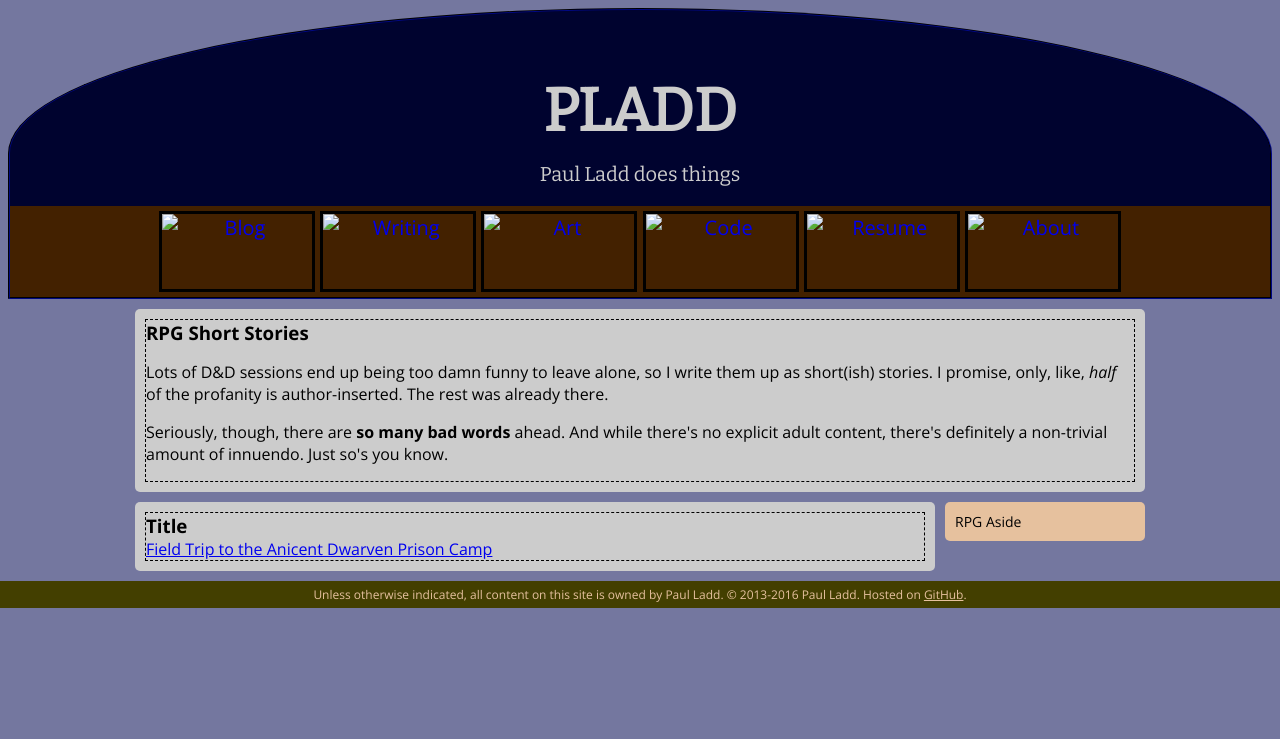
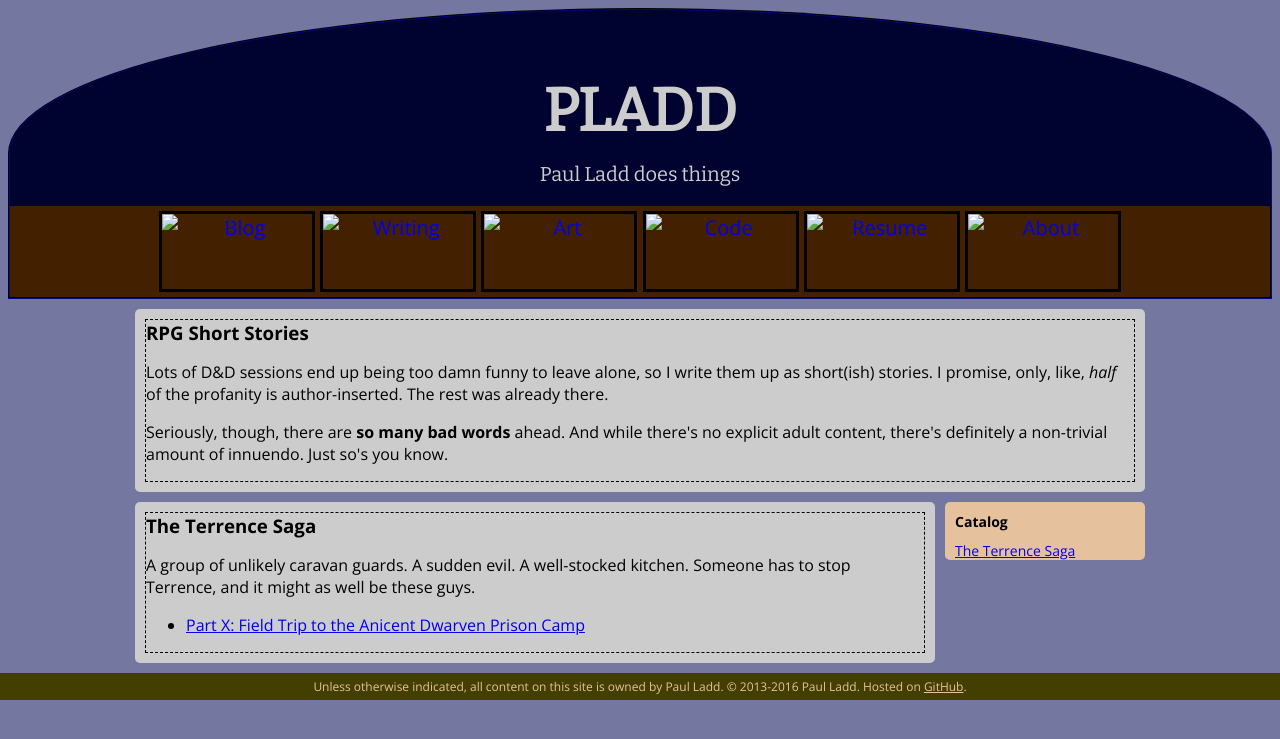
Before and after one commit to itspladd/personal-website-old, a Jekyll site: the page built from writing/rpg_stories/index.html, in a window 1280 px wide. Shown: the top 739 px of the page. Built offline with Jekyll 4.4.1, drawn with Linux system fonts in a browser that asks for light colours.

Commit message:
Sidebar and Terrence entry
Sidebar will be a catalog of all overarching stories

Added more tags for Field Trip story, including it as part of the
Terrence saga

```diff
--- a/writing/rpg_stories/index.html
+++ b/writing/rpg_stories/index.html
@@ -11,10 +11,16 @@ title: "RPG Stories: Paul Ladd Does Words, Art, and Code"
         <p>Seriously, though, there are <strong>so many bad words</strong> ahead. And while there's no explicit adult content, there's definitely a non-trivial amount of innuendo. Just so's you know.</p>
     </article>
 </section>
-<aside class="sidebar"><p>RPG Aside</p></aside>
+<aside class="sidebar">
+    <h4>Catalog</h4>
+    <a href="#terrence">The Terrence Saga</a>
+</aside>
 <section>
     <article>
-        <h1>Title</h1>
-        <a href="dwarven-prison-field-trip">Field Trip to the Anicent Dwarven Prison Camp</a>
+        <h1 id="terrence">The Terrence Saga</h1>
+        <p>A group of unlikely caravan guards. A sudden evil. A well-stocked kitchen. Someone has to stop Terrence, and it might as well be these guys.</p>
+        <ul>
+            <li><a href="dwarven-prison-field-trip">Part X: Field Trip to the Anicent Dwarven Prison Camp</a></li>
+        </ul>
     </article>
 </section>
```
